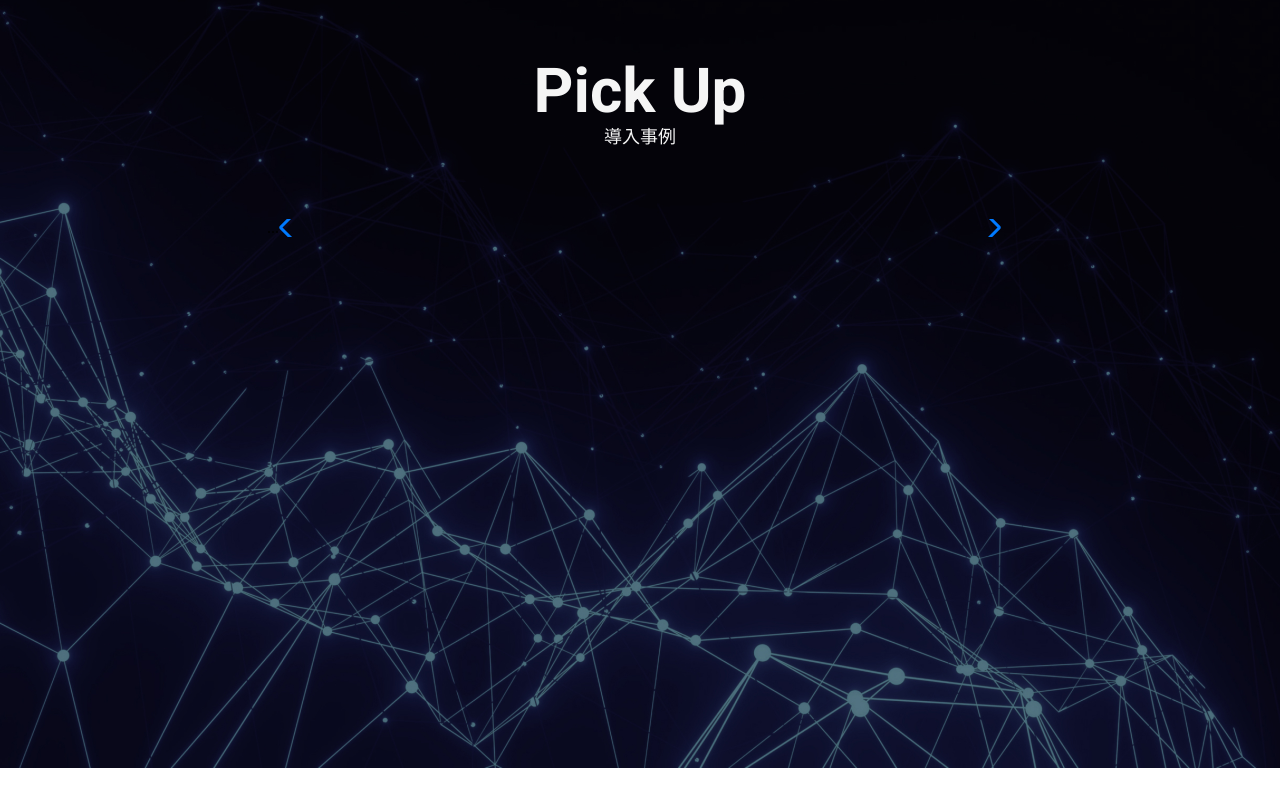
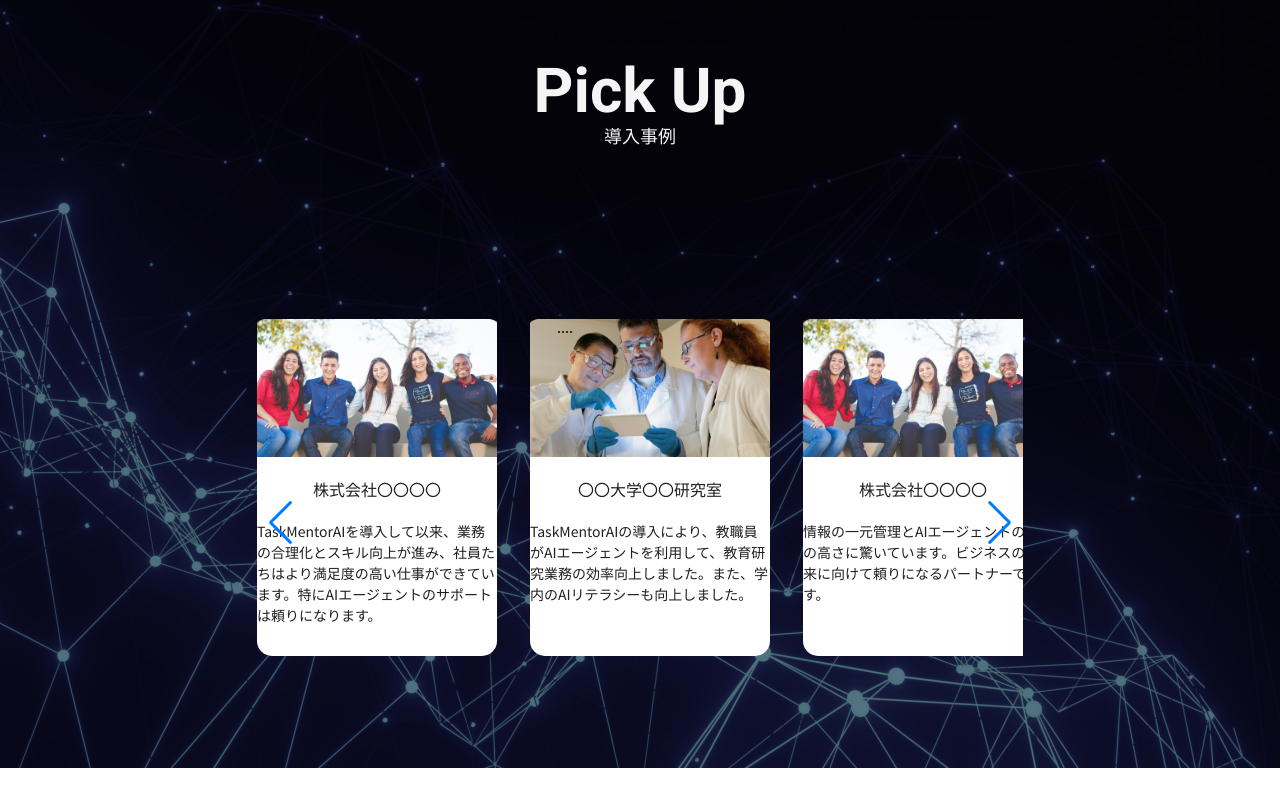
Before and after one commit to chikotaro/AI, a plain HTML site: page index.html in a window 1280 px wide. Shown: the part 2675-3481 px from the top of the page. Before the commit the page ends 3443 px from the top, so only its background shows below. Drawn offline with nearby package versions, Linux system fonts and the light colour scheme.

Commit message:
📝 情報の追加

```diff
--- a/index.html
+++ b/index.html
@@ -284,22 +284,60 @@
 		<!-- ly-inner reason -->
 
 		<!-- pick up -->
-		<div class="ly-inner pickUp">
+		<div class="ly-inner SP-inner pickUp">
+			<div class="pickUp-head">
+				<div class="head-common">
+					<div class="ttl-common text-white">Pick Up</div>
+					<div class="subttl-common text-white">導入事例</div>
+				</div>
+			</div>
 			<div class="pickUp-container">
-				<div class="pickUp-head">
-					<div class="head-common">
-						<div class="ttl-common text-white">Pick Up</div>
-						<div class="subttl-common text-white">導入事例</div>
-					</div>
-				</div>
 				<!-- /.pickUp-head -->
 				<!-- Slider main container -->
 				<div class="swiper">
 					<!-- Additional required wrapper -->
 					<div class="swiper-wrapper">
 						<!-- Slides -->
+						<div class="pickUp-cards">
+							<div class="pickUp-card">
+								<div class="pickUp-card-img">
+									<img src="/images/pickup-image1.png" alt="" />
+								</div>
+								<h2 class="pickUp-card-ttl">株式会社〇〇〇〇</h2>
+								<p class="pickUp-card-desc">
+									TaskMentorAIを導入して以来、業務の合理化とスキル向上が進み、社員たちはより満足度の高い仕事ができています。特にAIエージェントのサポートは頼りになります。
+								</p>
+							</div>
+							<div class="pickUp-card">
+								<div class="pickUp-card-img">
+									<img src="/images/pickup-image2.png" alt="" />
+								</div>
+								<h2 class="pickUp-card-ttl">〇〇大学〇〇研究室</h2>
+								<p class="pickUp-card-desc">
+									TaskMentorAIの導入により、教職員がAIエージェントを利用して、教育研究業務の効率向上しました。また、学内のAIリテラシーも向上しました。
+								</p>
+							</div>
+							<div class="pickUp-card">
+								<div class="pickUp-card-img">
+									<img src="/images/pickup-image1.png" alt="" />
+								</div>
+								<h2 class="pickUp-card-ttl">株式会社〇〇〇〇</h2>
+								<p class="pickUp-card-desc">
+									情報の一元管理とAIエージェントの質の高さに驚いています。ビジネスの未来に向けて頼りになるパートナーです。
+								</p>
+							</div>
+							<div class="pickUp-card">
+								<div class="pickUp-card-img">
+									<img src="/images/pickup-image2.png" alt="" />
+								</div>
+								<h2 class="pickUp-card-ttl">株式会社〇〇〇〇</h2>
+								<p class="pickUp-card-desc">
+									WA2の導入により、当社の技術者たちは最先端の知識を手に入れ、プロジェクトの成功に向けてよりスムーズに作業できるようになりました。当社に必須のツールです。
+								</p>
+							</div>
+						</div>
 
-						...
+						....
 						<!-- If we need pagination -->
 						<div class="swiper-pagination"></div>
 						<!-- If we need navigation buttons -->
```
